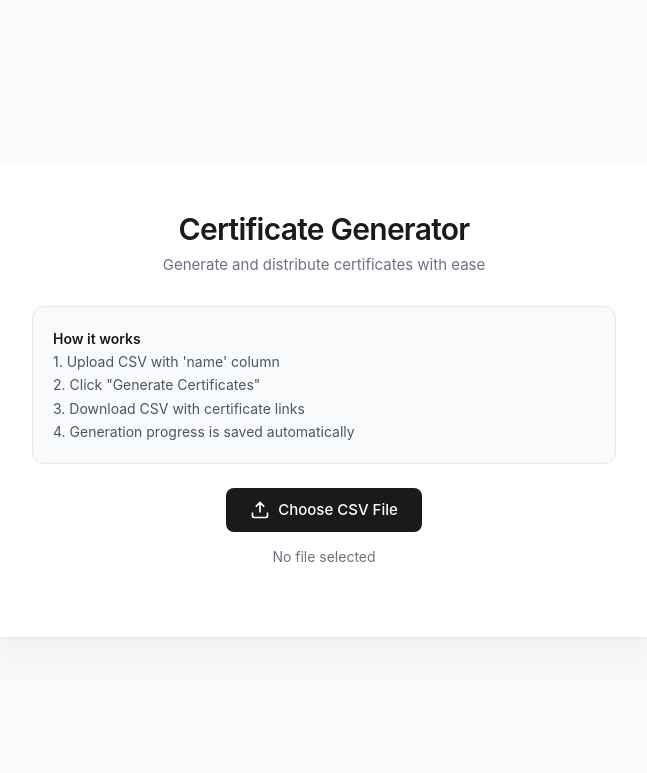
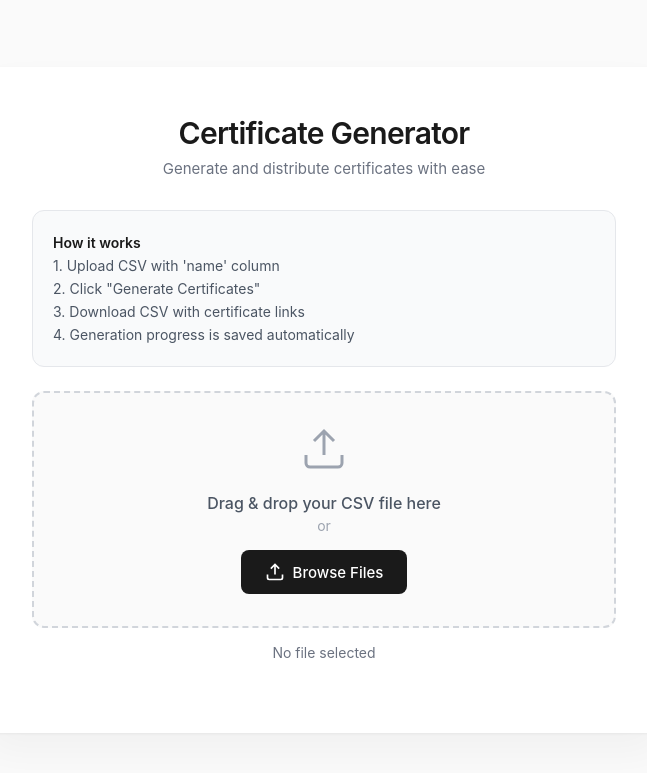
Before and after one commit to Ifihan/certificate-generator, a Flask app: page / in a window 1280 px wide. Shown: the top 773 px of the page, without its empty margins (316-963 px from the left). Run offline with Flask 3, Linux system fonts and the light colour scheme; data that the repository does not hold is empty; parts of the project's set-up code (start-up, migrations or seed data) failed here and were passed over.

Commit message:
feat: updated with drag and drop feature

```diff
--- a/static/css/main.css
+++ b/static/css/main.css
@@ -84,6 +84,53 @@ h1 {
 
 input[type="file"] {
     display: none;
+}
+
+/* Drop Zone */
+.drop-zone {
+    border: 2px dashed #d1d5db;
+    border-radius: 12px;
+    padding: 32px 24px;
+    background: #fafafa;
+    transition: all 0.2s ease;
+    cursor: pointer;
+}
+
+.drop-zone:hover {
+    border-color: #9ca3af;
+    background: #f5f5f5;
+}
+
+.drop-zone.drag-over {
+    border-color: #1a1a1a;
+    background: #f0f0f0;
+    border-style: solid;
+}
+
+.drop-icon {
+    width: 48px;
+    height: 48px;
+    stroke: #9ca3af;
+    stroke-width: 1.5;
+    fill: none;
+    margin-bottom: 16px;
+}
+
+.drop-zone.drag-over .drop-icon {
+    stroke: #1a1a1a;
+}
+
+.drop-text {
+    color: #4b5563;
+    font-size: 1rem;
+    font-weight: 500;
+    margin-bottom: 4px;
+}
+
+.drop-text-or {
+    color: #9ca3af;
+    font-size: 0.875rem;
+    margin-bottom: 16px;
 }
 
 .upload-label {
--- a/static/js/main.js
+++ b/static/js/main.js
@@ -460,9 +460,64 @@ function downloadCSV() {
     window.location.href = '/download-csv';
 }
 
+// Setup drag and drop
+function setupDragAndDrop() {
+    const dropZone = document.getElementById('dropZone');
+    const fileInput = document.getElementById('csvFile');
+
+    // Prevent default drag behaviors on the whole document
+    ['dragenter', 'dragover', 'dragleave', 'drop'].forEach(eventName => {
+        document.body.addEventListener(eventName, (e) => {
+            e.preventDefault();
+            e.stopPropagation();
+        });
+    });
+
+    // Highlight drop zone when dragging over it
+    ['dragenter', 'dragover'].forEach(eventName => {
+        dropZone.addEventListener(eventName, () => {
+            dropZone.classList.add('drag-over');
+        });
+    });
+
+    // Remove highlight when leaving or dropping
+    ['dragleave', 'drop'].forEach(eventName => {
+        dropZone.addEventListener(eventName, () => {
+            dropZone.classList.remove('drag-over');
+        });
+    });
+
+    // Handle dropped files
+    dropZone.addEventListener('drop', (e) => {
+        const files = e.dataTransfer.files;
+        if (files.length > 0) {
+            const file = files[0];
+            if (file.name.endsWith('.csv')) {
+                // Create a new FileList-like object and trigger handleFileSelect
+                const dataTransfer = new DataTransfer();
+                dataTransfer.items.add(file);
+                fileInput.files = dataTransfer.files;
+                handleFileSelect({ target: fileInput });
+            } else {
+                const status = document.getElementById('status');
+                status.className = 'status show error';
+                status.innerHTML = '<strong>Error:</strong> Please upload a CSV file';
+            }
+        }
+    });
+
+    // Make the whole drop zone clickable
+    dropZone.addEventListener('click', (e) => {
+        // Don't trigger if clicking on the label or button inside
+        if (e.target.closest('.upload-label')) return;
+        fileInput.click();
+    });
+}
+
 // Initialize on page load
 window.addEventListener('DOMContentLoaded', () => {
     checkExistingProgress();
+    setupDragAndDrop();
 });
 
 // Abort active generation on page unload
--- a/templates/index.html
+++ b/templates/index.html
@@ -20,12 +20,19 @@
         </div>
 
         <div class="upload-section">
-            <label for="csvFile" class="upload-label">
-                <svg class="icon" viewBox="0 0 24 24">
+            <div id="dropZone" class="drop-zone">
+                <svg class="drop-icon" viewBox="0 0 24 24">
                     <path d="M21 15v4a2 2 0 0 1-2 2H5a2 2 0 0 1-2-2v-4M17 8l-5-5-5 5M12 3v12"/>
                 </svg>
-                Choose CSV File
-            </label>
+                <p class="drop-text">Drag & drop your CSV file here</p>
+                <p class="drop-text-or">or</p>
+                <label for="csvFile" class="upload-label">
+                    <svg class="icon" viewBox="0 0 24 24">
+                        <path d="M21 15v4a2 2 0 0 1-2 2H5a2 2 0 0 1-2-2v-4M17 8l-5-5-5 5M12 3v12"/>
+                    </svg>
+                    Browse Files
+                </label>
+            </div>
             <input type="file" id="csvFile" accept=".csv" onchange="handleFileSelect(event)">
             <div id="fileInfo" class="file-info">No file selected</div>
         </div>
```
